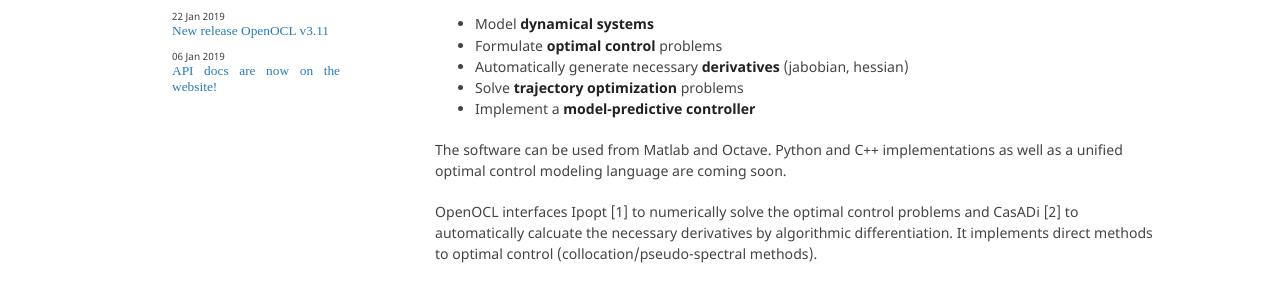
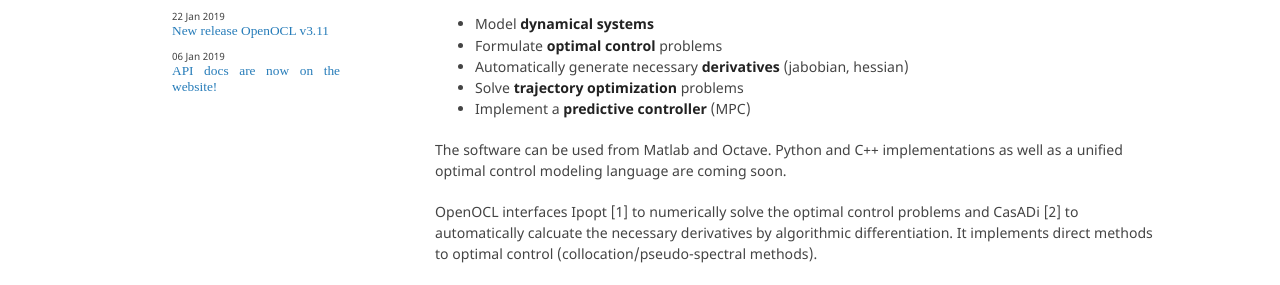
Before and after one commit to OpenOCL/openocl.github.io, a Jekyll site: the page built from index.md, in a window 1280 px wide and 900 px high. Shown: the part 431-716 px from the top of the window. Built offline with Jekyll 4.4.1, drawn with Linux system fonts in a browser that asks for light colours; some web fonts are replaced; our own code applies the rules of GitHub Pages for plain Markdown files; comment, search, counter and statistics services are not loaded.

Commit message:
Update index.md

```diff
--- a/index.md
+++ b/index.md
@@ -11,7 +11,7 @@
 * Formulate **optimal control** problems
 * Automatically generate necessary **derivatives** (jabobian, hessian)
 * Solve **trajectory optimization** problems
-* Implement a **model-predictive controller**
+* Implement a **predictive controller** (MPC)
 
 The software can be used from Matlab and Octave. Python and C++ implementations as well as a unified optimal control modeling language are coming soon.
 
```
